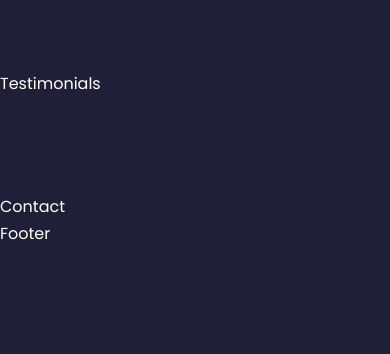
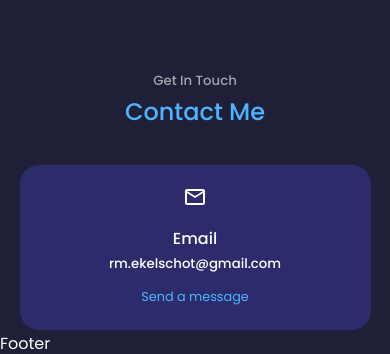
Before and after one commit to rmekelschot/portfolio, a React (Create React App) app: page /#/ in a window 390 px wide. Shown: the part 3549-3903 px from the top of the page. Before the commit the page ends 3796 px from the top, so only its background shows below. Built offline with nearby package versions, Linux system fonts and the light colour scheme.

Commit message:
testimonials & contact

```diff
--- a/package.json
+++ b/package.json
@@ -10,6 +10,7 @@
     "react-dom": "^18.2.0",
     "react-icons": "^4.8.0",
     "react-scripts": "5.0.1",
+    "swiper": "^9.2.4",
     "web-vitals": "^2.1.4"
   },
   "scripts": {
--- a/src/App.jsx
+++ b/src/App.jsx
@@ -5,7 +5,7 @@
 import Experience from './components/experience/Experience'
 // import Services from './components/services/Services'
 import Projects from './components/projects/Projects'
-import Testimonials from './components/testimonials/Testimonials'
+// import Testimonials from './components/testimonials/Testimonials'
 import Contact from './components/contact/Contact'
 import Footer from './components/footer/Footer'
 
@@ -18,7 +18,7 @@
         <Experience />
         {/* <Services /> */}
         <Projects />
-        <Testimonials />
+        {/* <Testimonials /> */}
         <Contact />
         <Footer />
     </>
--- a/src/components/contact/Contact.jsx
+++ b/src/components/contact/Contact.jsx
@@ -1,10 +1,31 @@
 import React from 'react'
 import './contact.css'
+
+import {MdOutlineEmail} from 'react-icons/md'
 
 const Contact = () => {
   return (
     <section id="contact">
-      Contact
+      <h5>Get In Touch</h5>
+      <h2>Contact Me</h2>
+
+      <div className="container contact__container">
+        <div className="contact__options">
+          <article className='contact__option'>
+            <MdOutlineEmail className='contact__option-icon'/>
+            <h4>Email</h4>
+            <h5>rm.ekelschot@gmail.com</h5>
+            <a href="mailto:rm.ekelschot@gmail.com" target='_black' rel='noreferrer'>Send a message</a>
+          </article>
+        </div>
+
+        {/* <form action="#" autoComplete='off'>
+          <input type="text" name="name" placeholder='Uw naam' required/>
+          <input type="email" name="email" placeholder='Uw Email adres' required/>
+          <textarea name="message" rows="7" placeholder='Uw bericht'></textarea>
+          <button type='submit' className='btn btn-primary'>Versturen</button>
+        </form> */}
+      </div>
     </section>
   )
 }
--- a/src/components/contact/contact.css
+++ b/src/components/contact/contact.css
@@ -0,0 +1,81 @@
+.container.contact__container {
+    /* width: 58%; */
+    /* display: grid; */
+    /* grid-template-columns: 30% 58%; */
+    /* gap: 12%; */
+    display: flex;
+    justify-content: center;
+}
+
+.contact__options {
+    display: flex;
+    flex-direction: column;
+    gap: 1.2rem;
+    width: 40%;
+}
+
+.contact__option {
+    width: 100%;
+    background: var(--color-bg-variant);
+    padding: 1.2rem;
+    border-radius: 1.2rem;
+    text-align: center;
+    border: 1px solid transparent;
+    transition: var(--transition);
+}
+
+.contact__option:hover {
+    background: transparent;
+    border-color: var(--color-primary-variant);
+}
+
+.contact__option-icon {
+    font-size: 1.5rem;
+    margin-bottom: 0.5rem;
+}
+
+.contact__option a {
+    margin-top: 0.7rem;
+    display: inline-block;
+    font-size: 0.8rem;
+}
+
+/* =============== FORM ================= */
+
+form {
+    display: flex;
+    flex-direction: column;
+    gap: 1.2rem;
+}
+
+input, textarea {
+    width: 100%;
+    padding: 1.5rem;
+    border-radius: 0.5rem;
+    background: transparent;
+    border: 2px solid var(--color-bg-variant);
+    resize: none;
+    color: var(--color-white);
+}
+
+
+/* ============== MEDIA QUERY (MEDIUM) =============*/
+
+@media screen and (max-width: 1024px) {
+    .container.contact__container {
+        grid-template-columns: 1fr;
+        gap: 2rem;
+    }
+
+    .contact__options {
+        width: 100%;
+    }
+}
+
+/* ============== MEDIA QUERY (SMALL) =============*/
+
+@media screen and (max-width: 600px) {
+    .container.contact__container {
+        width: var(--container-width-sm);
+    }
+  }
--- a/src/components/projects/Projects.jsx
+++ b/src/components/projects/Projects.jsx
@@ -4,7 +4,6 @@
 const Projects = () => {
   const data = [
     {
-      id: 1,
       image: "",
       title: "Fitness Website",
       repo: "https://github.com/rmekelschot/fitness-website",
@@ -17,9 +16,9 @@
       <h5>My Recent Work</h5>
       <h2>Projects</h2>
       <div className="container project__container">
-        {data.map((data) => {
+        {data.map((data, i) => {
           return (
-            <article className="project__item" key={data.id}>
+            <article className="project__item" key={i}>
               <div className="project__item-image">
                 <img src={data.image} alt={data.title} />
               </div>
--- a/src/components/testimonials/Testimonials.jsx
+++ b/src/components/testimonials/Testimonials.jsx
@@ -1,12 +1,47 @@
-import React from 'react'
-import './testimonials.css'
+import React from "react";
+import "./testimonials.css";
+
+import { Pagination } from "swiper";
+import { Swiper, SwiperSlide } from "swiper/react";
+
+import "swiper/css";
+import "swiper/css/pagination";
 
 const Testimonials = () => {
+  const reviews = [
+    {
+      avatar: "",
+      name: "M. Ekelschot",
+      review:
+        "Lorem ipsum dolor sit amet consectetur, adipisicing elit. Reprehenderit, voluptatem!",
+    },
+  ];
+
   return (
     <section id="testimonials">
-      Testimonials
+      <h5>Review from clients</h5>
+      <h2>Testimonials</h2>
+      <Swiper
+        className="container testimonials__container"
+        modules={[Pagination]}
+        spaceBetween={40}
+        slidesPerView={1}
+        pagination={{ clickable: true }}
+      >
+        {reviews.map((review, i) => {
+          return (
+            <SwiperSlide className="testimonial" key={i}>
+              <div className="client__avatar">
+                <img src={review.avatar} alt="klant" />
+              </div>
+              <h5 className="client__name">{review.name}</h5>
+              <small className="client__review">{review.review}</small>
+            </SwiperSlide>
+          );
+        })}
+      </Swiper>
     </section>
-  )
-}
+  );
+};
 
-export default Testimonials
+export default Testimonials;
--- a/src/components/testimonials/testimonials.css
+++ b/src/components/testimonials/testimonials.css
@@ -0,0 +1,53 @@
+.container.testimonials__container {
+    width: 40%;
+    padding-bottom: 4rem;
+}
+
+.client__avatar {
+    width: 4rem;
+    aspect-ratio: 1/1;
+    overflow: hidden;
+    border-radius: 50%;
+    margin: 0 auto 1rem;
+    border: 0.4rem solid var(--color-primary-variant);
+}
+
+.testimonial {
+    background: var(--color-bg-variant);
+    text-align: center;
+    padding: 2rem;
+    border-radius: 2rem;
+    user-select: none;
+}
+
+.client__review {
+    color: var(--color-light);
+    font-weight: 300;
+    display: block;
+    width: 80%;
+    margin: 0.8rem auto 0;
+}
+
+.swiper-pagination-clickable .swiper-pagination-bullet {
+    background: var(--color-primary);
+}
+
+/* ============== MEDIA QUERY (MEDIUM) =============*/
+
+@media screen and (max-width: 1024px) {
+    .container.testimonials__container {
+        width: 60%;
+    }
+}
+
+/* ============== MEDIA QUERY (SMALL) =============*/
+
+@media screen and (max-width: 600px) {
+    .container.testimonials__container {
+        width: var(--container-width-sm);
+    }
+
+    .client__review {
+        width: var(--container-width-sm);
+    }
+  }
```
Also changed, not shown: 1 other file (tests, documents, lock files or other folders).
